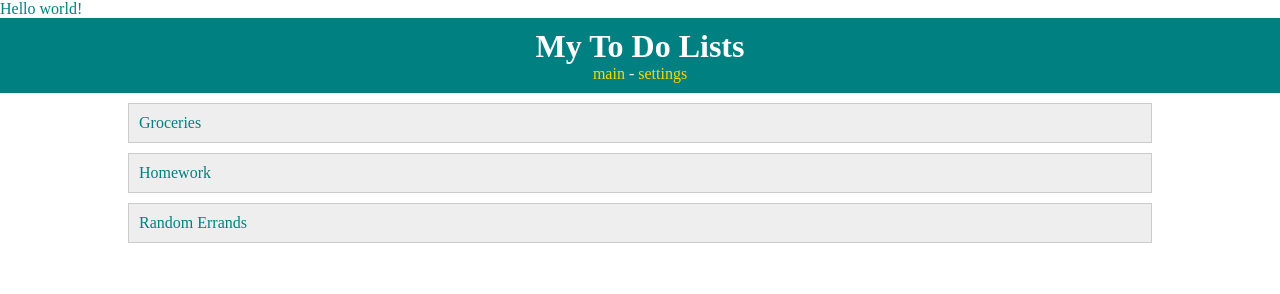
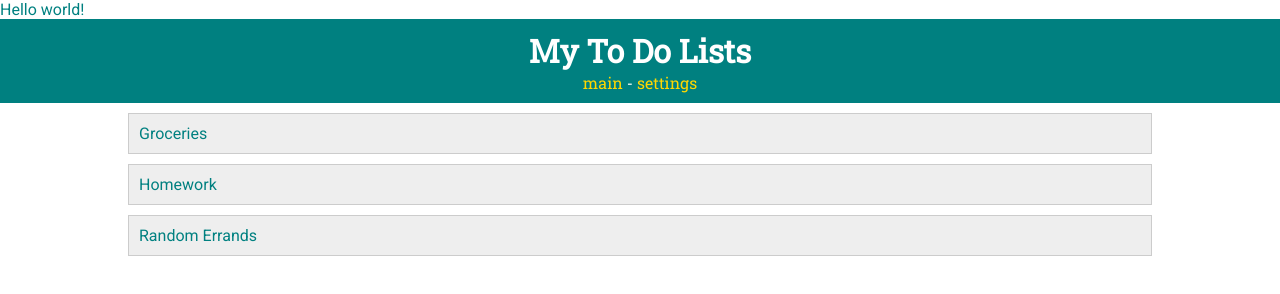
Before and after one commit to kaitykim01/week4_lab, a plain HTML site: page index.html in a window 1280 px wide. Drawn offline with Linux system fonts and the light colour scheme.

Commit message:
Update style.css

```diff
--- a/style.css
+++ b/style.css
@@ -21,6 +21,7 @@ header a {
 body {
     margin: 0;
     color: teal;
+    font-family: 'Roboto', sans-serif;
 }
 
 /*********** HEADER ************/
@@ -30,6 +31,8 @@ header {
     padding: 10px;
     background-color: teal;
     color: white;
+    font-family: 'Roboto Slab', serif;
+
 }
 
 h1 {
```
